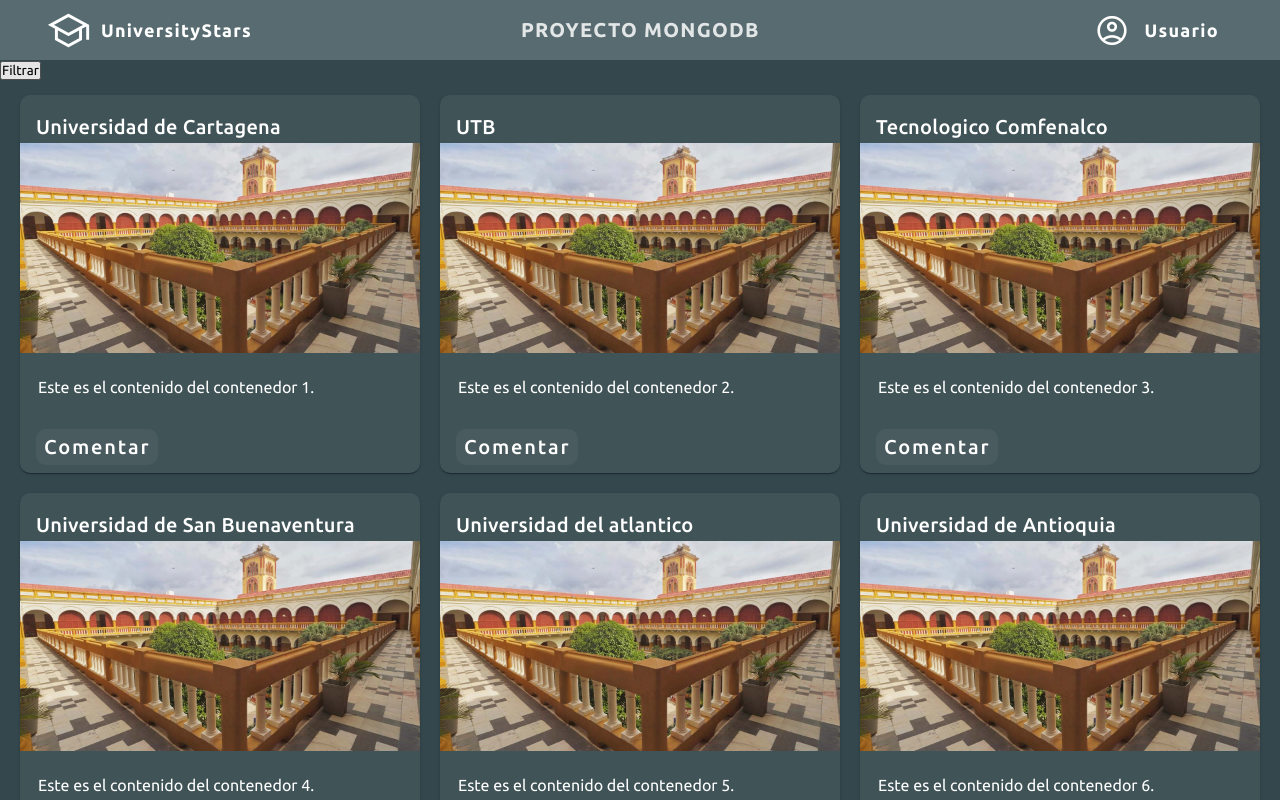
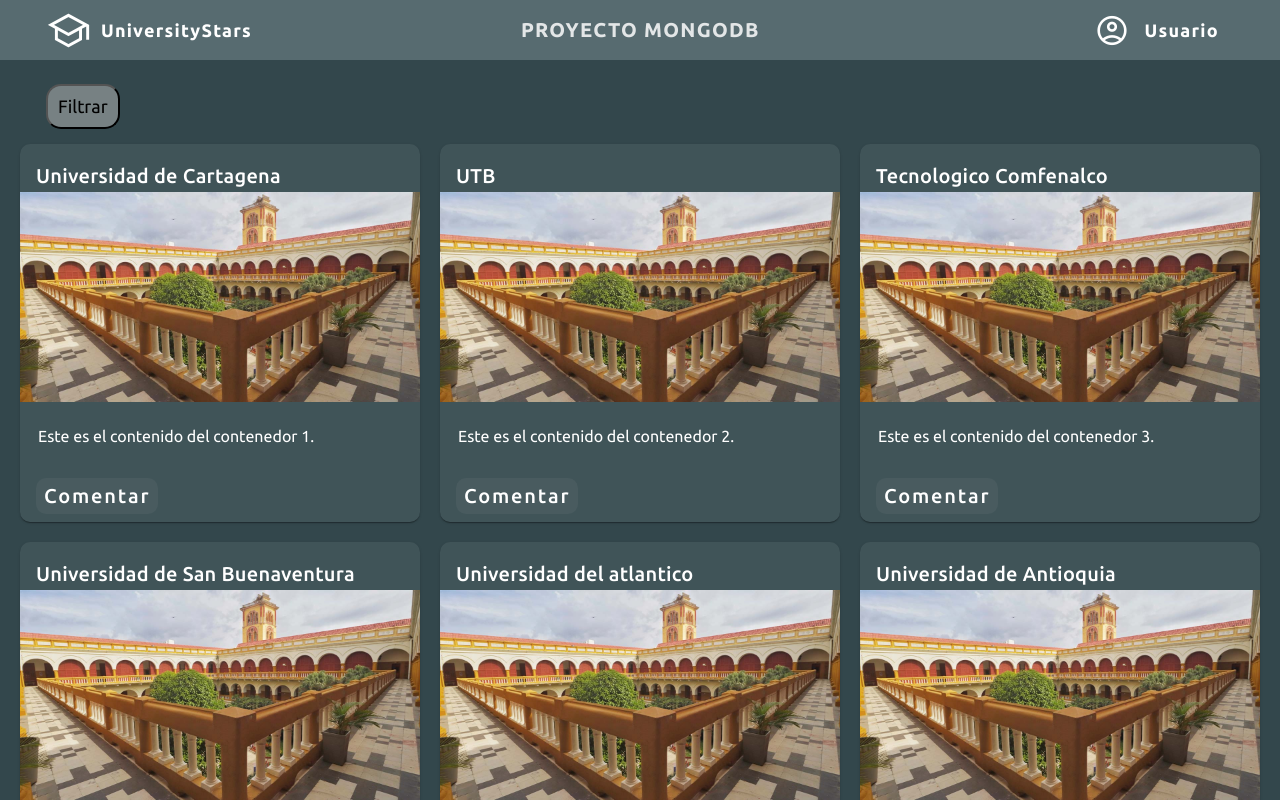
Before and after one commit to DuvanJR/UniverStars-Proyecto, an Angular app: page /universtars/menu in a window 1280 px wide. In both pictures the pointer is over the button "Filtrar". Shown: the top 800 px of the page. Built offline with nearby package versions, Linux system fonts and the light colour scheme; a web font is replaced by a local one.

Commit message:
cambios en el diseño de los botones temporales

```diff
--- a/src/app/ContenedorComponent/ContenedorComponent.component.html
+++ b/src/app/ContenedorComponent/ContenedorComponent.component.html
@@ -1,5 +1,5 @@
-<button (click)="filtrar()">
-  Filtrar
+<button class="btn-filtrar" (click)="filtrar()">
+ <span> Filtrar</span>
 </button>
 
 <div class="main">
--- a/src/app/ContenedorComponent/ContenedorComponent.component.scss
+++ b/src/app/ContenedorComponent/ContenedorComponent.component.scss
@@ -4,7 +4,7 @@
   flex-wrap: wrap;
   margin: 15px;
 
-  justify-content:center ;
+  justify-content: center;
 }
 
 .example-card {
@@ -21,12 +21,12 @@
   background-color: rgba(153, 169, 173, 0.13);
 }
 
-.contenido{
+.contenido {
   color: white;
 }
 
-.title{
-    color: white;
+.title {
+  color: white;
 }
 
 .row {
@@ -41,9 +41,29 @@
   margin: 5px;
 }
 
-.comment{
+.comment {
   font-size: 20px;
   border-radius: 10px;
   background-color: rgba(182, 182, 182, 0.07);
   margin-left: 8px;
 }
+
+.btn-filtrar {
+  font-size: 18px;
+  margin: 24px 0 0px 46px;
+  cursor: pointer;
+  border-radius: 15px;
+  padding: 10px;
+  background-color: #4e606f;
+  color: white;
+}
+
+.btn-filtrar:hover {
+  font-size: 18px;
+  margin: 24px 0 0px 46px;
+  cursor: pointer;
+  border-radius: 15px;
+  padding: 10px;
+  background-color: #abacad91;
+  color: black;
+}
--- a/src/app/pages/see-details/see-details.component.scss
+++ b/src/app/pages/see-details/see-details.component.scss
@@ -73,7 +73,15 @@
 
 .material-symbols-outlined {
   color: white;
-  font-size: 50px;
+  font-size: 45px;
   margin: 24px 0 0px 46px;
   cursor: pointer;
 }
+
+.material-symbols-outlined:hover {
+  color: white;
+  font-size: 45px;
+  margin: 24px 0 0px 46px;
+  cursor: pointer;
+  color: red;
+}
```
